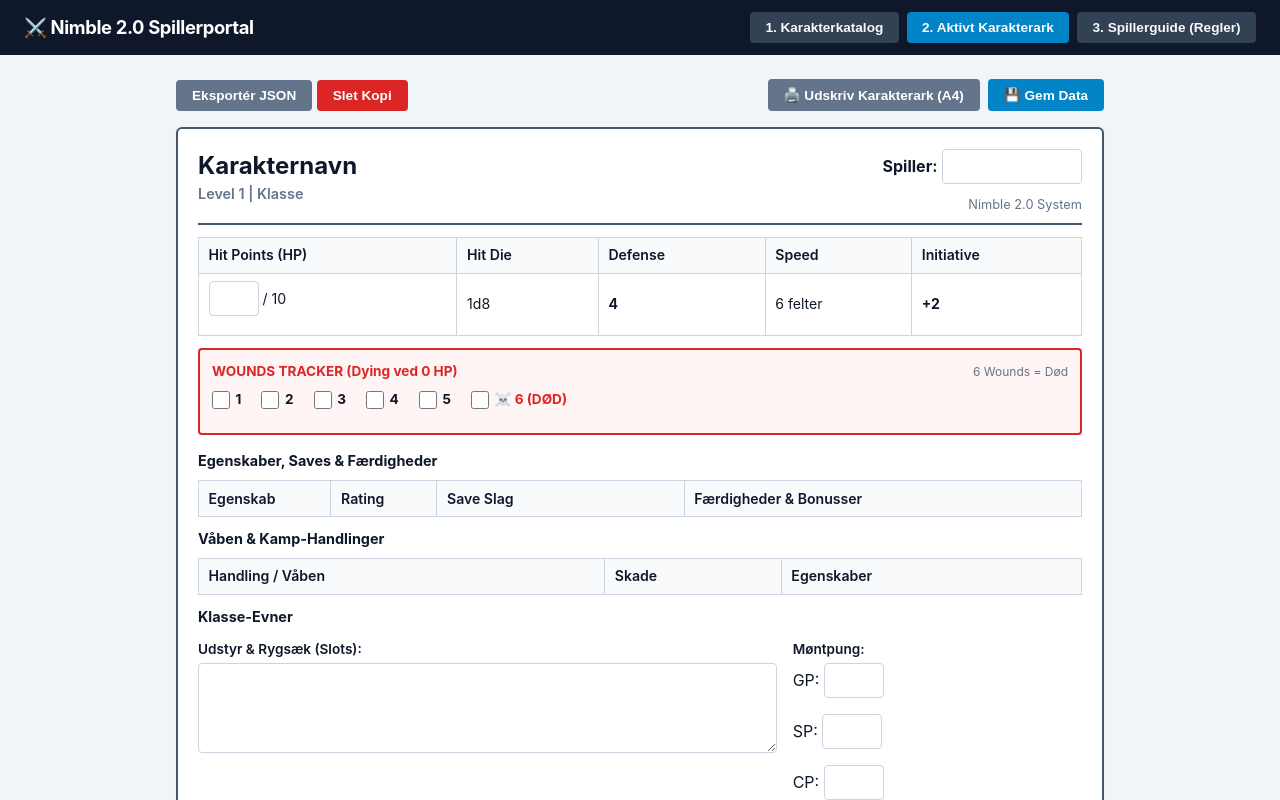
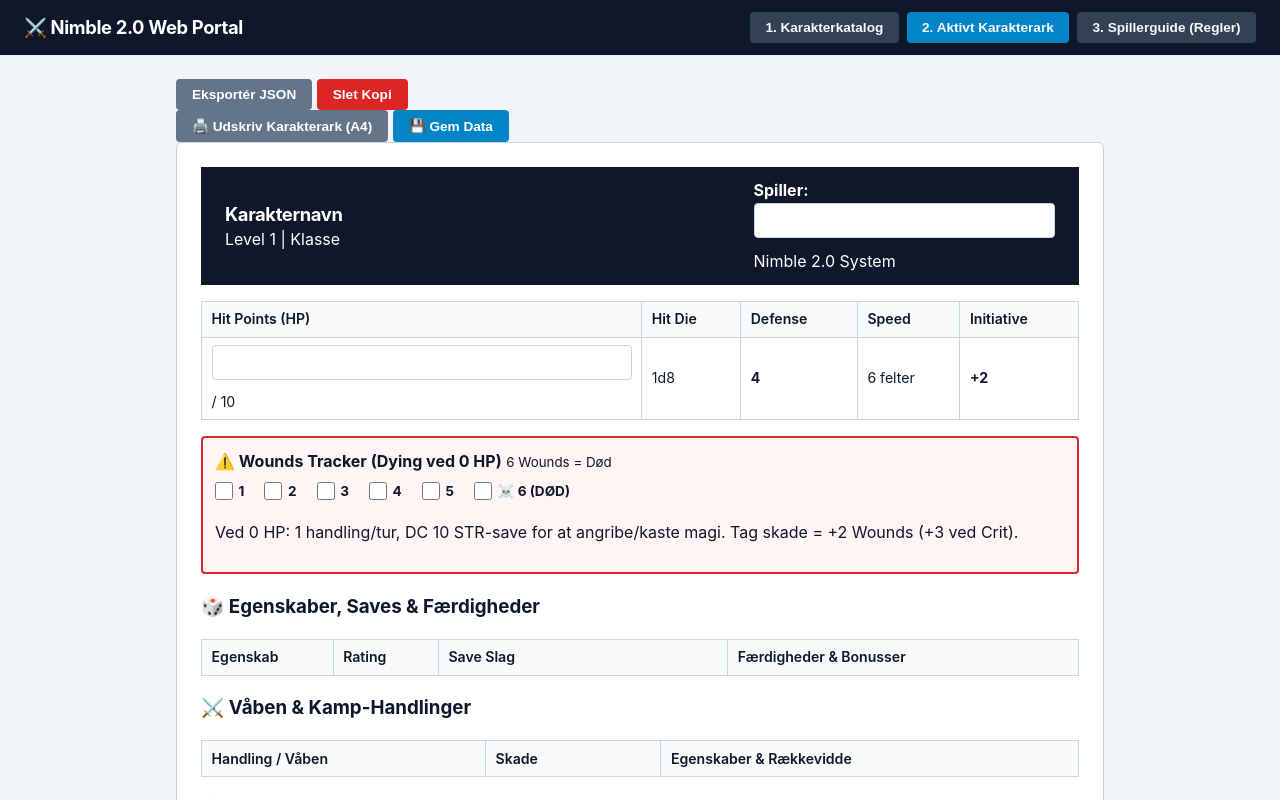
Before and after one commit to henriknielsen1/Nimble, a plain HTML site: page index.html in a window 1280 px wide. Both pictures are taken after a click on the button "2. Aktivt Karakterark". Shown: the top 800 px of the page. Drawn offline with Linux system fonts and the light colour scheme.

Commit message:
Update title and structure of index.html

```diff
--- a/index.html
+++ b/index.html
@@ -2,29 +2,30 @@
 <html lang="da">
 <head>
   <meta charset="UTF-8">
-  <title>Nimble 2.0 Web Hub</title>
+  <meta name="viewport" content="width=device-width, initial-scale=1.0">
+  <title>Nimble 2.0 - Karakterark & Spillerguide</title>
   <link rel="stylesheet" href="style.css">
 </head>
 <body>
 
   <header class="no-print">
-    <h1>⚔️ Nimble 2.0 Spillerportal</h1>
-    <div class="nav-tabs">
+    <h1>⚔️ Nimble 2.0 Web Portal</h1>
+    <nav class="nav-tabs">
       <button class="nav-btn active" id="tab-btn-select" onclick="switchView('select')">1. Karakterkatalog</button>
       <button class="nav-btn" id="tab-btn-sheet" onclick="switchView('sheet')">2. Aktivt Karakterark</button>
       <button class="nav-btn" id="tab-btn-rules" onclick="switchView('rules')">3. Spillerguide (Regler)</button>
-    </div>
+    </nav>
   </header>
 
-  <div class="container">
+  <main class="container">
 
-    <!-- VIEW 1: VÆLG / KLON -->
-    <div id="view-select">
+    <!-- VIEW 1: VÆLG & KLON KARAKTER -->
+    <section id="view-select">
       <div class="panel">
-        <h2 style="margin-top:0;">Vælg en Karakter</h2>
-        <p style="color:var(--text-muted); font-size:0.9rem;">
-          Vælg en prædefineret arketype og indtast dit spillernavn. Dette opretter en uafhængig kopi,
-          der gemmes lokalt i din browser og kan redigeres frit.
+        <h2>Vælg en Karakter</h2>
+        <p class="text-muted">
+          Vælg en af de seks foruddefinerede karakterer og indtast dit navn. Der oprettes en uafhængig kopi,
+          som gemmes lokalt i din browser og kan redigeres og udskrives.
         </p>
 
         <label for="player-name-in">Dit Spillernavn:</label>
@@ -37,42 +38,42 @@
       </div>
 
       <div class="panel">
-        <h3 style="margin-top:0;">Gemte Spillerark i denne Browser</h3>
+        <h3>Gemte Karakterer i denne Browser</h3>
         <div id="saved-instances-list"></div>
       </div>
-    </div>
+    </section>
 
-    <!-- VIEW 2: KARAKTERARK -->
-    <div id="view-sheet" style="display:none;">
-      <div class="no-print" style="margin-bottom:1rem; display:flex; justify-content:space-between; align-items:center;">
-        <div>
+    <!-- VIEW 2: REDIGERBART KARAKTERARK -->
+    <section id="view-sheet" style="display:none;">
+      <div class="action-bar no-print">
+        <div class="button-group">
           <button class="btn btn-secondary" onclick="exportCurrentInstance()">Eksportér JSON</button>
           <button class="btn btn-danger" onclick="deleteCurrentInstance()">Slet Kopi</button>
         </div>
-        <div style="display:flex; gap:0.5rem;">
+        <div class="button-group">
           <button class="btn btn-secondary" onclick="window.print()">🖨️ Udskriv Karakterark (A4)</button>
           <button class="btn" onclick="saveActiveSheet(true)">💾 Gem Data</button>
         </div>
       </div>
 
-      <div class="panel print-page" style="border: 2px solid var(--border-strong); padding: 1.25rem;">
+      <article class="panel sheet-card print-page">
 
-        <!-- HEADER INFO -->
-        <div style="display:flex; justify-content:space-between; border-bottom:2px solid var(--border-strong); padding-bottom:0.5rem; margin-bottom:0.75rem;">
+        <!-- HEADER -->
+        <header class="sheet-header">
           <div>
-            <h1 id="f-name" style="margin:0; font-size:1.5rem;">Karakternavn</h1>
-            <div id="f-class-meta" style="color:var(--text-muted); font-size:0.9rem; font-weight:600;">Level 1 | Klasse</div>
+            <h1 id="f-name">Karakternavn</h1>
+            <div id="f-class-meta" class="sheet-meta">Level 1 | Klasse</div>
           </div>
-          <div style="text-align:right;">
-            <div><strong>Spiller:</strong> <input type="text" id="f-player" style="width:140px; display:inline; text-align:right;" /></div>
-            <div style="font-size:0.8rem; color:var(--text-muted);">Nimble 2.0 System</div>
+          <div class="sheet-player-info">
+            <div><strong>Spiller:</strong> <input type="text" id="f-player" class="inline-input"></div>
+            <div class="text-muted text-small">Nimble 2.0 System</div>
           </div>
-        </div>
+        </header>
 
-        <div id="f-quote" style="font-style:italic; font-size:0.85rem; margin-bottom:0.75rem; color:#334155;"></div>
+        <p id="f-quote" class="sheet-quote"></p>
 
-        <!-- STATS TABLE -->
-        <table style="text-align:center; margin-bottom:0.75rem;">
+        <!-- KAMP-OVERSIGT & STATS -->
+        <table class="data-table text-center">
           <thead>
             <tr>
               <th>Hit Points (HP)</th>
@@ -85,11 +86,11 @@
           <tbody>
             <tr>
               <td>
-                <input type="number" id="f-hp" style="width:50px; text-align:center; font-weight:bold;" /> /
+                <input type="number" id="f-hp" class="hp-input"> /
                 <span id="f-hp-max">10</span>
               </td>
               <td id="f-hitdie">1d8</td>
-              <td><strong id="f-defense">4</strong> <small id="f-defcalc" style="color:var(--text-muted);"></small></td>
+              <td><strong id="f-defense">4</strong> <small id="f-defcalc" class="text-muted"></small></td>
               <td id="f-speed">6 felter</td>
               <td><strong id="f-initiative">+2</strong></td>
             </tr>
@@ -98,9 +99,9 @@
 
         <!-- WOUNDS TRACKER -->
         <div class="wounds-container avoid-break">
-          <div style="display:flex; justify-content:space-between; align-items:center;">
-            <strong style="color:var(--danger); font-size:0.85rem;">WOUNDS TRACKER (Dying ved 0 HP)</strong>
-            <small style="color:var(--text-muted); font-size:0.75rem;">6 Wounds = Død</small>
+          <div class="wounds-header">
+            <strong>⚠️ Wounds Tracker (Dying ved 0 HP)</strong>
+            <small class="text-muted">6 Wounds = Død</small>
           </div>
           <div class="wounds-boxes">
             <label class="wound-box"><input type="checkbox" class="wb" onchange="handleWoundToggle(1)"> 1</label>
@@ -108,18 +109,19 @@
             <label class="wound-box"><input type="checkbox" class="wb" onchange="handleWoundToggle(3)"> 3</label>
             <label class="wound-box"><input type="checkbox" class="wb" onchange="handleWoundToggle(4)"> 4</label>
             <label class="wound-box"><input type="checkbox" class="wb" onchange="handleWoundToggle(5)"> 5</label>
-            <label class="wound-box" style="color:var(--danger);"><input type="checkbox" class="wb" onchange="handleWoundToggle(6)"> ☠️ 6 (DØD)</label>
+            <label class="wound-box wound-dead"><input type="checkbox" class="wb" onchange="handleWoundToggle(6)"> ☠️ 6 (DØD)</label>
           </div>
+          <p class="wounds-note">Ved 0 HP: 1 handling/tur, DC 10 STR-save for at angribe/kaste magi. Tag skade = +2 Wounds (+3 ved Crit).</p>
         </div>
 
         <!-- ABILITIES & SKILLS -->
-        <h4 style="margin:0.5rem 0; font-size:0.9rem;">Egenskaber, Saves & Færdigheder</h4>
-        <table id="f-stats-table" style="margin-bottom:0.75rem;">
+        <h3 class="section-title">🎲 Egenskaber, Saves & Færdigheder</h3>
+        <table class="data-table" id="f-stats-table">
           <thead>
             <tr>
-              <th style="width:15%;">Egenskab</th>
-              <th style="width:12%;">Rating</th>
-              <th style="width:28%;">Save Slag</th>
+              <th style="width: 15%;">Egenskab</th>
+              <th style="width: 12%;">Rating</th>
+              <th style="width: 33%;">Save Slag</th>
               <th>Færdigheder & Bonusser</th>
             </tr>
           </thead>
@@ -127,63 +129,63 @@
         </table>
 
         <!-- ATTACKS -->
-        <h4 style="margin:0.5rem 0; font-size:0.9rem;">Våben & Kamp-Handlinger</h4>
-        <table id="f-attacks-table" style="margin-bottom:0.75rem;">
+        <h3 class="section-title">⚔️ Våben & Kamp-Handlinger</h3>
+        <table class="data-table" id="f-attacks-table">
           <thead>
             <tr>
               <th>Handling / Våben</th>
-              <th style="width:20%;">Skade</th>
-              <th>Egenskaber</th>
+              <th style="width: 20%;">Skade</th>
+              <th>Egenskaber & Rækkevidde</th>
             </tr>
           </thead>
           <tbody></tbody>
         </table>
 
         <!-- CLASS FEATURES -->
-        <h4 style="margin:0.5rem 0; font-size:0.9rem;">Klasse-Evner</h4>
-        <div id="f-features" class="avoid-break" style="font-size:0.85rem; margin-bottom:0.75rem;"></div>
+        <h3 class="section-title">🌟 Klasse-Evner</h3>
+        <div id="f-features" class="features-list avoid-break"></div>
 
         <!-- GEAR & CURRENCY -->
-        <div class="avoid-break" style="display:flex; gap:1rem; margin-bottom:0.5rem;">
-          <div style="flex:2;">
-            <label>Udstyr & Rygsæk (Slots):</label>
-            <textarea id="f-inventory" style="height:90px;"></textarea>
+        <div class="gear-currency-wrapper avoid-break">
+          <div class="gear-col">
+            <label for="f-inventory">🎒 Udstyr & Rygsæk (Slots):</label>
+            <textarea id="f-inventory" class="screen-only" oninput="syncPrintMirrors()"></textarea>
+            <div id="f-inventory-print" class="print-mirror"></div>
           </div>
-          <div style="flex:1;">
-            <label>Møntpung:</label>
-            <div style="display:flex; flex-direction:column; gap:0.25rem;">
-              <div>GP: <input type="number" id="f-gp" style="width:60px;" /></div>
-              <div>SP: <input type="number" id="f-sp" style="width:60px;" /></div>
-              <div>CP: <input type="number" id="f-cp" style="width:60px;" /></div>
+          <div class="currency-col">
+            <label>💰 Møntpung:</label>
+            <div class="currency-inputs">
+              <div><span>GP:</span> <input type="number" id="f-gp"></div>
+              <div><span>SP:</span> <input type="number" id="f-sp"></div>
+              <div><span>CP:</span> <input type="number" id="f-cp"></div>
             </div>
           </div>
         </div>
 
         <!-- NOTES -->
-        <div class="avoid-break">
-          <label>Noter, Træk & Mål:</label>
-          <textarea id="f-notes" style="height:70px;"></textarea>
+        <div class="avoid-break notes-wrapper">
+          <label for="f-notes">📝 Noter, Træk & Mål:</label>
+          <textarea id="f-notes" class="screen-only" oninput="syncPrintMirrors()"></textarea>
+          <div id="f-notes-print" class="print-mirror"></div>
         </div>
 
-      </div>
-    </div>
+      </article>
+    </section>
 
-    <!-- VIEW 3: SPILLERGUIDE (REGLER) -->
-    <div id="view-rules" style="display:none;">
-      <div class="no-print" style="margin-bottom:1rem; text-align:right;">
+    <!-- VIEW 3: SPILLERGUIDE -->
+    <section id="view-rules" style="display:none;">
+      <div class="action-bar no-print">
+        <span></span>
         <button class="btn btn-secondary" onclick="window.print()">🖨️ Udskriv Spillerguide (A4)</button>
       </div>
 
-      <div class="panel print-page" style="border: 2px solid var(--border-strong);">
-        <h1 style="margin-top:0; font-size:1.4rem; border-bottom:2px solid var(--border-strong); padding-bottom:0.5rem;">
-          📜 Nimble 2.0: Spillerguide (1-Pager Hurtig-regler)
-        </h1>
+      <article class="panel print-page">
+        <h1 class="rules-main-title">📜 Nimble 2.0: Spillerguide (1-Pager Hurtig-regler)</h1>
+        <div id="rules-content"></div>
+      </article>
+    </section>
 
-        <div id="rules-content" style="font-size:0.9rem;"></div>
-      </div>
-    </div>
-
-  </div>
+  </main>
 
   <script src="data.js"></script>
   <script src="app.js"></script>
```
